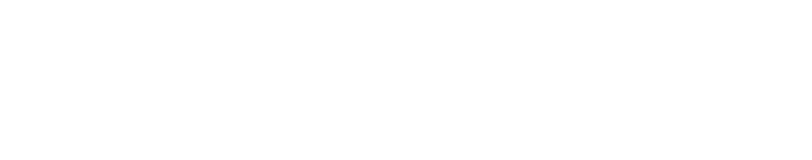
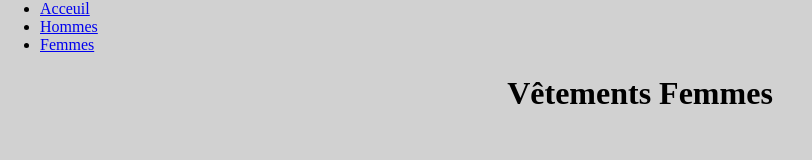
Before and after one commit to Crtnsj/Site_WEB_Montagne_Clothes, a plain HTML site: page Femmes.html in a window 1280 px wide. Shown: the whole page, without its empty margins (0-812 px from the left). Drawn offline with Linux system fonts and the light colour scheme.

Commit message:
HTML+CSS

```diff
--- a/Femmes.html
+++ b/Femmes.html
@@ -0,0 +1,27 @@
+<head>
+    <meta charset="UTF-8">
+    <meta http-equiv="X-UA-Compatible" content="IE=edge">
+    <meta name="viewport" content="width=device-width, initial-scale=1.0">
+    <title>Montagne Clothes_Femmes</title>
+
+    <link rel="stylesheet" href="style.css">
+
+</head>
+
+<body class="fond_1">
+    <nav>
+        <ul>
+            <li><a href="Index.html">Acceuil</a></li>
+            <li><a href="Hommes.html">Hommes</a></li>
+            <li><a href="Femmes.html">Femmes</a></li>
+        </ul>
+    </nav>
+
+    <main>
+        <h1>
+            Vêtements Femmes
+        </h1>
+    </main>
+
+
+</body>
```
Also changed, not shown: index.html (+6 -5 lines), images/Tee-shirt_Blanc_Back.png (added), images/tee-shirt_Blanc.png (added).
